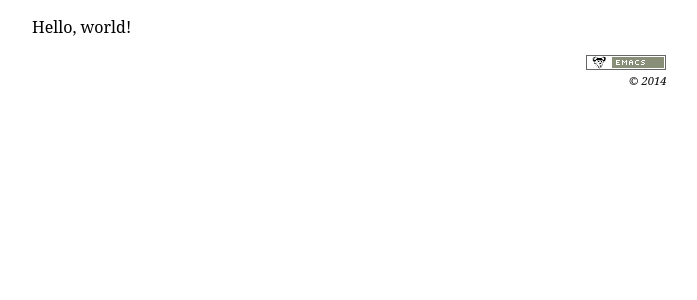
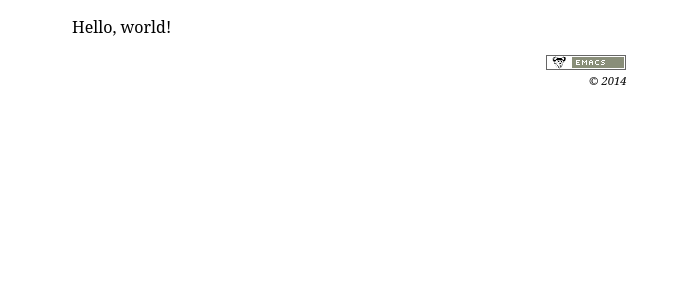
Before and after one commit to bradleyjs/bradleyjs.github.io, a Jekyll site: the page built from index.html, in a window 1280 px wide. Shown: the top 300 px of the page, without its empty margins (288-985 px from the left). Built offline with Jekyll 4.4.1, drawn with Linux system fonts in a browser that asks for light colours.

Commit message:
small css changes

```diff
--- a/css/web.css
+++ b/css/web.css
@@ -67,7 +67,7 @@ img.centered {
 }
 
 #container {
-    width: 40em;
+    width: 35em;
     margin-left: auto;
     margin-right: auto;
 }
```
